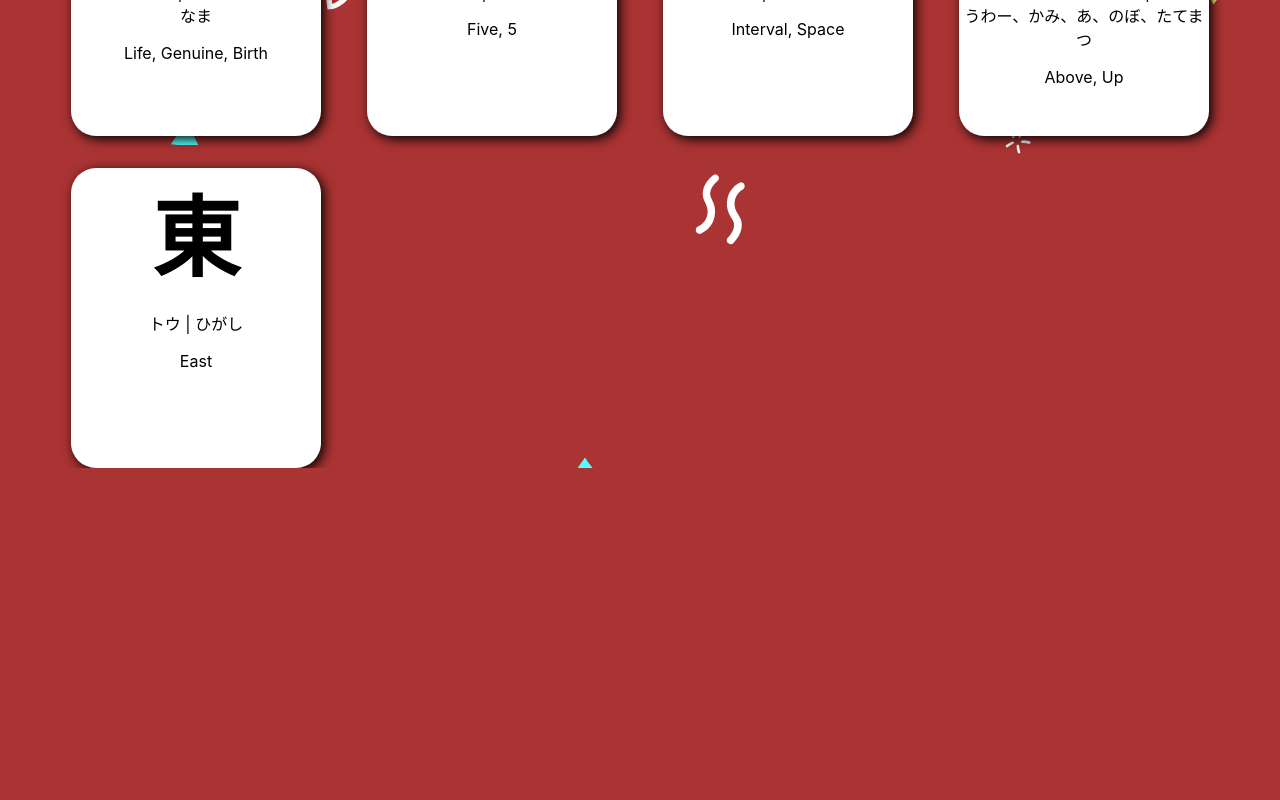
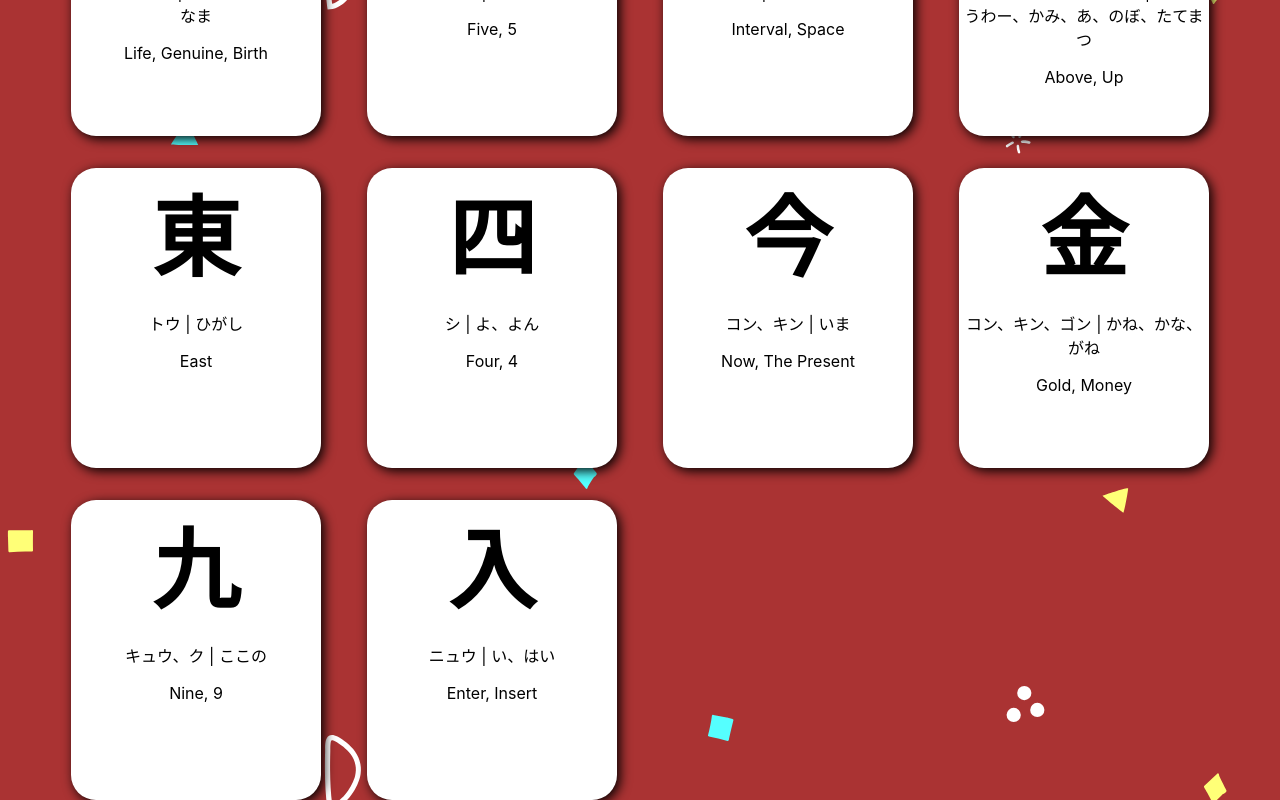
Before and after one commit to ferrouslights/JLPT-N5-Kanji, a React (Create React App) app: page / in a window 1280 px wide. Shown: the part 1839-2639 px from the top of the page. Before the commit the page ends 2307 px from the top, so only its background shows below. Built offline with nearby package versions, Linux system fonts and the light colour scheme.

Commit message:
Added 5 more Kanji

```diff
--- a/src/components/Kanji.js
+++ b/src/components/Kanji.js
@@ -156,6 +156,36 @@ const Kanji = () => {
         onReading: 'トウ',
         kunReading: 'ひがし',
         meaning: 'East',
+        },
+        {id: 25,
+        character: '四',
+        onReading: 'シ',
+        kunReading: 'よ、よん',
+        meaning: 'Four, 4',
+        },
+        {id: 26,
+        character: '今',
+        onReading: 'コン、キン',
+        kunReading: 'いま',
+        meaning: 'Now, The Present',
+        },
+        {id: 27,
+        character: '金',
+        onReading: 'コン、キン、ゴン',
+        kunReading: 'かね、かな、がね',
+        meaning: 'Gold, Money',
+        },
+        {id: 28,
+        character: '九',
+        onReading: 'キュウ、ク',
+        kunReading: 'ここの',
+        meaning: 'Nine, 9',
+        },
+        {id: 29,
+        character: '入',
+        onReading: 'ニュウ',
+        kunReading: 'い、はい',
+        meaning: 'Enter, Insert',
         }
 
         ]
```
